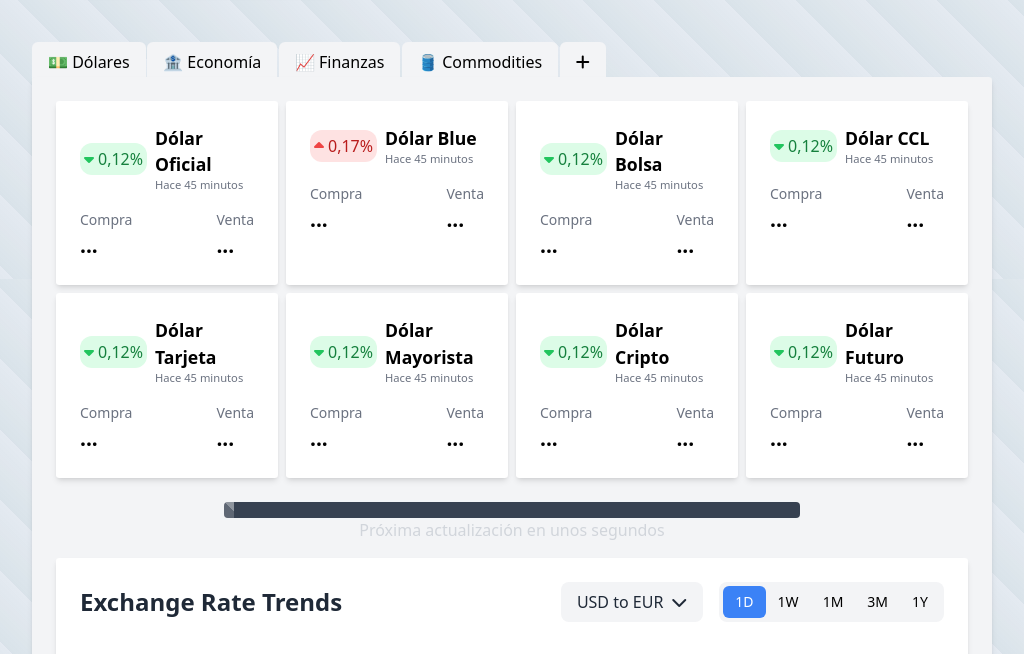
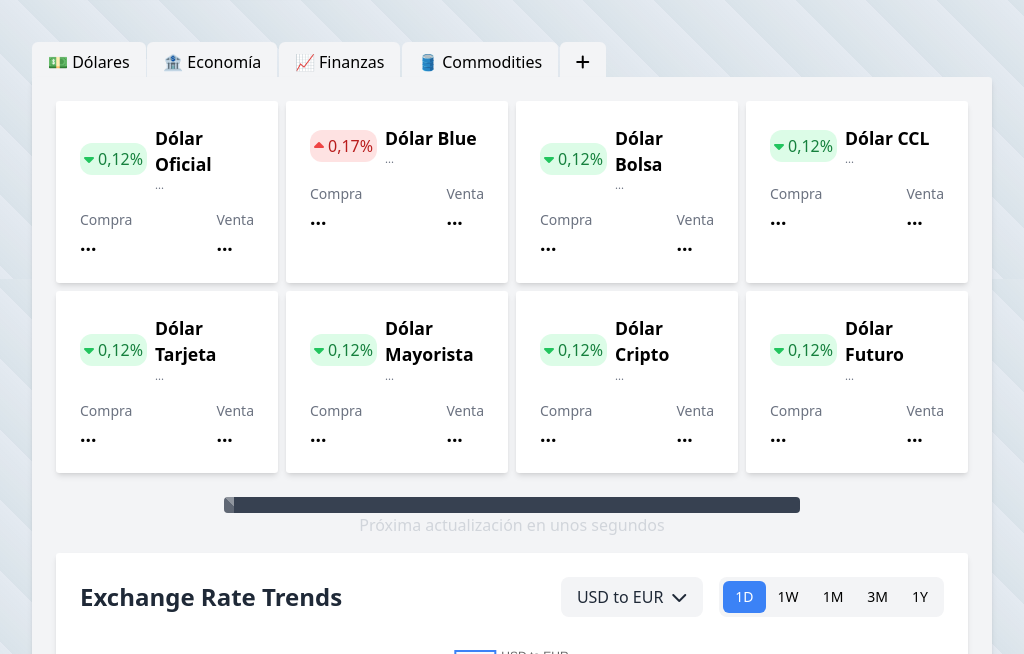
Before and after one commit to Gonza0012/Dolar.Guru, a plain HTML site: page index.html in a window 1280 px wide. Shown: the part 521-1175 px from the top of the page, without its empty margins (128-1152 px from the left). Drawn offline with nearby package versions, Linux system fonts and the light colour scheme; no server answers.

Commit message:
Básicamente quedó mejor que antes pero peor que el próximo commit

```diff
--- a/index.html
+++ b/index.html
@@ -198,6 +198,20 @@
         background-position: 28.28px 0;
         }
     }
+
+    .highlight {
+      animation: flash 0.8s ease-in-out;
+    }
+
+    @keyframes flash {
+      0% {
+        background-color: rgba(255, 255, 0, 0.4);
+      }
+      100% {
+        background-color: transparent;
+      }
+    }
+
     </style>
 </head>
 
@@ -304,17 +318,17 @@
                     </div>
                     <div>
                         <p class="text-[1.1em] md:text-[1.0em] lg:text-[1.1em] font-semibold">Dólar Oficial</p>
-                        <p class="text-[0.7em] text-gray-500" id="oficial-t">Hace 45 minutos</p>
+                        <p class="text-[0.7em] text-gray-500" id="oficial-t">...</p>
                     </div>
                 </div>
                 <div class="flex justify-between items-end">
                     <div>
                         <p class="text-gray-500 text-sm">Compra</p>
-                        <p class="text-[1.3rem] font-bold" id="oficial-c">...</p>
+                        <p class="text-[1.2rem] font-bold" id="oficial-c">...</p>
                     </div>
                     <div>
                     <p class="text-gray-500 text-sm">Venta</p>
-                        <p class="text-[1.3rem] font-bold" id="oficial-v">...</p>
+                        <p class="text-[1.2rem] font-bold" id="oficial-v">...</p>
                     </div>
                 </div>
             </div>
@@ -326,17 +340,17 @@
                     </div>
                     <div>
                         <p class="text-[1.1em] md:text-[1.0em] lg:text-[1.1em] font-semibold">Dólar Blue</p>
-                        <p class="text-[0.7em] text-gray-500" id="blue-t">Hace 45 minutos</p>
+                        <p class="text-[0.7em] text-gray-500" id="blue-t">...</p>
                     </div>
                 </div>
                 <div class="flex justify-between items-end">
                     <div>
                         <p class="text-gray-500 text-sm">Compra</p>
-                        <p class="text-[1.3rem] font-bold" id="blue-c">...</p>
+                        <p class="text-[1.2rem] font-bold" id="blue-c">...</p>
                     </div>
                     <div>
                     <p class="text-gray-500 text-sm">Venta</p>
-                        <p class="text-[1.3rem] font-bold" id="blue-v">...</p>
+                        <p class="text-[1.2rem] font-bold" id="blue-v">...</p>
                     </div>
                 </div>
             </div>
@@ -348,17 +362,17 @@
                     </div>
                     <div>
                         <p class="text-[1.1em] md:text-[1.0em] lg:text-[1.1em] font-semibold">Dólar Bolsa</p>
-                        <p class="text-[0.7em] text-gray-500"  id="bolsa-t">Hace 45 minutos</p>
+                        <p class="text-[0.7em] text-gray-500"  id="bolsa-t">...</p>
                     </div>
                 </div>
                 <div class="flex justify-between items-end">
                     <div>
                         <p class="text-gray-500 text-sm">Compra</p>
-                        <p class="text-[1.3rem] font-bold" id="bolsa-c">...</p>
+                        <p class="text-[1.2rem] font-bold" id="bolsa-c">...</p>
                     </div>
                     <div>
                     <p class="text-gray-500 text-sm">Venta</p>
-                        <p class="text-[1.3rem] font-bold" id="bolsa-v">...</p>
+                        <p class="text-[1.2rem] font-bold" id="bolsa-v">...</p>
                     </div>
                 </div>
             </div>
@@ -370,17 +384,17 @@
                     </div>
                     <div>
                         <p class="text-[1.1em] md:text-[1.0em] lg:text-[1.1em] font-semibold">Dólar CCL</p>
-                        <p class="text-[0.7em] text-gray-500" id="contadoconliqui-t">Hace 45 minutos</p>
+                        <p class="text-[0.7em] text-gray-500" id="contadoconliqui-t">...</p>
                     </div>
                 </div>
                 <div class="flex justify-between items-end">
                     <div>
                         <p class="text-gray-500 text-sm">Compra</p>
-                        <p class="text-[1.3rem] font-bold" id="contadoconliqui-c">...</p>
+                        <p class="text-[1.2rem] font-bold" id="contadoconliqui-c">...</p>
                     </div>
                     <div>
                     <p class="text-gray-500 text-sm">Venta</p>
-                        <p class="text-[1.3rem] font-bold" id="contadoconliqui-v">...</p>
+                        <p class="text-[1.2rem] font-bold" id="contadoconliqui-v">...</p>
                     </div>
                 </div>
             </div>
@@ -392,17 +406,17 @@
                     </div>
                     <div>
                         <p class="text-[1.1em] md:text-[1.0em] lg:text-[1.1em] font-semibold">Dólar Tarjeta</p>
-                        <p class="text-[0.7em] text-gray-500" id="tarjeta-t">Hace 45 minutos</p>
+                        <p class="text-[0.7em] text-gray-500" id="tarjeta-t">...</p>
                     </div>
                 </div>
                 <div class="flex justify-between items-end">
                     <div>
                         <p class="text-gray-500 text-sm">Compra</p>
-                        <p class="text-[1.3rem] font-bold" id="tarjeta-c">...</p>
+                        <p class="text-[1.2rem] font-bold" id="tarjeta-c">...</p>
                     </div>
                     <div>
                     <p class="text-gray-500 text-sm">Venta</p>
-                        <p class="text-[1.3rem] font-bold" id="tarjeta-v">...</p>
+                        <p class="text-[1.2rem] font-bold" id="tarjeta-v">...</p>
                     </div>
                 </div>
             </div>
@@ -414,17 +428,17 @@
                     </div>
                     <div>
                         <p class="text-[1.1em] md:text-[1.0em] lg:text-[1.1em] font-semibold">Dólar Mayorista</p>
-                        <p class="text-[0.7em] text-gray-500" id="mayorista-t">Hace 45 minutos</p>
+                        <p class="text-[0.7em] text-gray-500" id="mayorista-t">...</p>
                     </div>
                 </div>
                 <div class="flex justify-between items-end">
                     <div>
                         <p class="text-gray-500 text-sm">Compra</p>
-                        <p class="text-[1.3rem] font-bold" id="mayorista-c">...</p>
+                        <p class="text-[1.2rem] font-bold" id="mayorista-c">...</p>
                     </div>
                     <div>
                     <p class="text-gray-500 text-sm">Venta</p>
-                        <p class="text-[1.3rem] font-bold" id="mayorista-v">...</p>
+                        <p class="text-[1.2rem] font-bold" id="mayorista-v">...</p>
                     </div>
                 </div>
             </div>
@@ -436,17 +450,17 @@
                     </div>
                     <div>
                         <p class="text-[1.1em] md:text-[1.0em] lg:text-[1.1em] font-semibold">Dólar Cripto</p>
-                        <p class="text-[0.7em] text-gray-500" id="cripto-t">Hace 45 minutos</p>
+                        <p class="text-[0.7em] text-gray-500" id="cripto-t">...</p>
                     </div>
                 </div>
                 <div class="flex justify-between items-end">
                     <div>
                         <p class="text-gray-500 text-sm">Compra</p>
-                        <p class="text-[1.3rem] font-bold" id="cripto-c">...</p>
+                        <p class="text-[1.2rem] font-bold" id="cripto-c">...</p>
                     </div>
                     <div>
                     <p class="text-gray-500 text-sm">Venta</p>
-                        <p class="text-[1.3rem] font-bold" id="cripto-v">...</p>
+                        <p class="text-[1.2rem] font-bold" id="cripto-v">...</p>
                     </div>
                 </div>
             </div>
@@ -458,17 +472,17 @@
                     </div>
                     <div>
                         <p class="text-[1.1em] md:text-[1.0em] lg:text-[1.1em] font-semibold">Dólar Futuro</p>
-                        <p class="text-[0.7em] text-gray-500" id="futuro-t">Hace 45 minutos</p>
+                        <p class="text-[0.7em] text-gray-500" id="futuro-t">...</p>
                     </div>
                 </div>
                 <div class="flex justify-between items-end">
                     <div>
                         <p class="text-gray-500 text-sm">Compra</p>
-                        <p class="text-[1.3rem] font-bold" id="futuro-c">...</p>
+                        <p class="text-[1.2rem] font-bold" id="futuro-c">...</p>
                     </div>
                     <div>
                     <p class="text-gray-500 text-sm">Venta</p>
-                        <p class="text-[1.3rem] font-bold" id="futuro-v">...</p>
+                        <p class="text-[1.2rem] font-bold" id="futuro-v">...</p>
                     </div>
                 </div>
             </div>
@@ -1049,7 +1063,7 @@
 <!-- /////////////////////////////////////////SCRIPT PARA LA BARRITA QUE CARGA///////////////////////////////////////// -->
 <script>
   const progressBar = document.getElementById("progress-bar");
-  const duration = 300000; // 10 segundos
+  const duration = 300000; // 5 minutos
 
   function startProgressBar() {
     // Reiniciar barra
@@ -1091,7 +1105,7 @@
     const diffMin = Math.floor(diffMs / 60000);
     const diffHs = Math.floor(diffMin / 60);
 
-    if (diffMin < 1) return "Hace menos de 1 minuto";
+    if (diffMin < 1) return "< 1 minuto";
     if (diffMin < 60) return `Hace ${diffMin} minuto${diffMin === 1 ? "" : "s"}`;
     return `Hace ${diffHs} hora${diffHs === 1 ? "" : "s"}`;
   }
@@ -1105,14 +1119,26 @@
           const ventaEl = document.getElementById(`${id}-v`);
           const tiempoEl = document.getElementById(`${id}-t`);
 
-          if (compraEl) compraEl.textContent = `$${data.compra.toFixed(1)}`;
-          if (ventaEl) ventaEl.textContent = `$${data.venta.toFixed(1)}`;
+          if (compraEl) {
+            compraEl.textContent = `$${data.compra.toLocaleString("es-AR", { minimumFractionDigits: 1, maximumFractionDigits: 1 })}`;
+            compraEl.classList.remove("highlight");
+            void compraEl.offsetWidth; // Forzar reflow para reiniciar animación
+            compraEl.classList.add("highlight");
+          }
+
+          if (ventaEl) {
+            ventaEl.textContent = `$${data.venta.toLocaleString("es-AR", { minimumFractionDigits: 1, maximumFractionDigits: 1 })}`;
+            ventaEl.classList.remove("highlight");
+            void ventaEl.offsetWidth;
+            ventaEl.classList.add("highlight");
+          }
 
           if (tiempoEl) {
             const fecha = new Date();
             tiempoEl.dataset.timestamp = fecha.getTime();
             tiempoEl.textContent = tiempoRelativo(fecha);
           }
+
         })
         .catch(err => {
           console.error(`Error al obtener el dólar ${nombre}:`, err);
```
Also changed, not shown: 1 other file.
